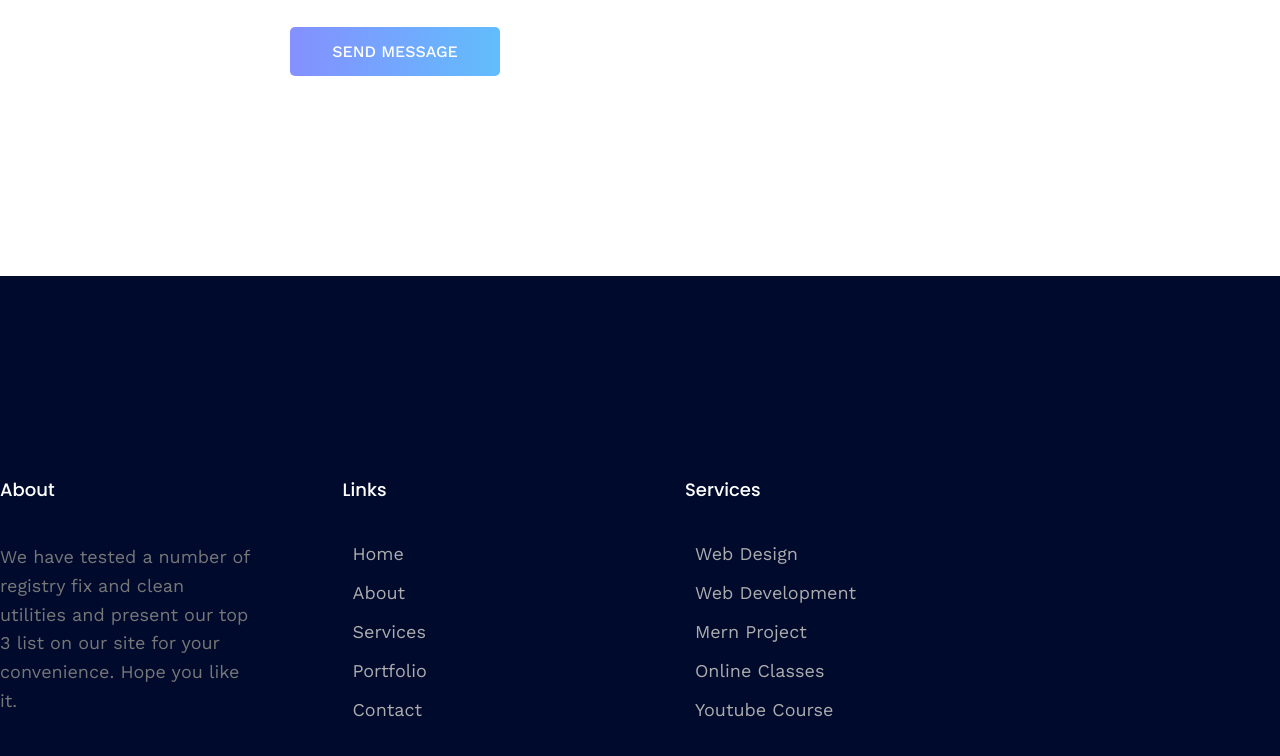
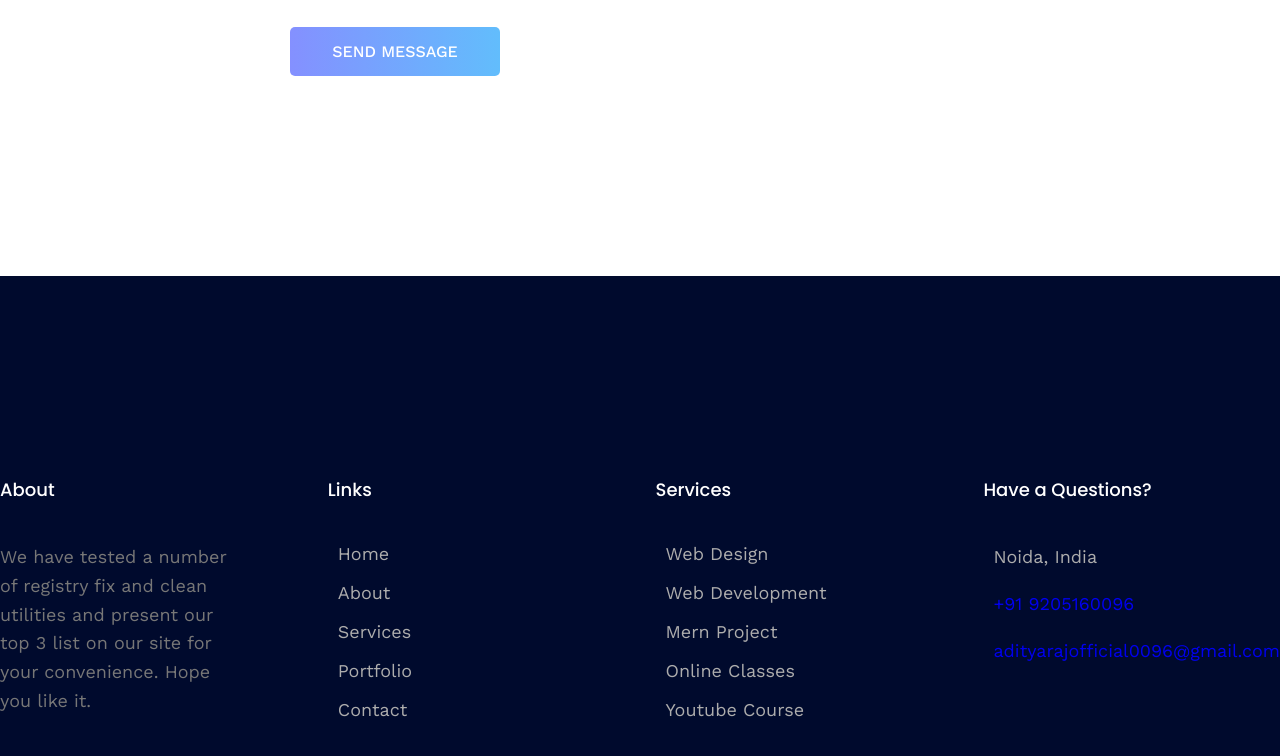
Before and after one commit to adityarajofficial0096/Portfolio, a plain HTML site: page index.html in a window 1280 px wide. Shown: the part 10432-11188 px from the top of the page. Drawn offline with nearby package versions, Linux system fonts and the light colour scheme.

Commit message:
Added Queries Div in Footer Section

```diff
--- a/index.html
+++ b/index.html
@@ -715,6 +715,29 @@
                 </ul>
             </div>
 
+            <div class="f-address">
+                <h3>Have a Questions?</h3>
+                <address>
+                    <div>
+                        <p> <span>
+                                <ion-icon name="location-outline"></ion-icon>
+                            </span> Noida, India </p>
+                    </div>
+
+                    <div>
+                        <p> <span>
+                                <ion-icon name="call-outline"></ion-icon>
+                            </span> <a href="tel:+919205160096"> +91 9205160096 </a></p>
+                    </div>
+
+                    <div>
+                        <p><span>
+                                <ion-icon name="mail-outline"></ion-icon>
+                            </span> <a href="mailto:adityarajofficial0096@gmail.com">adityarajofficial0096@gmail.com</a>
+                        </p>
+                    </div>
+                </address>
+            </div>
 
         </div>
 
```
